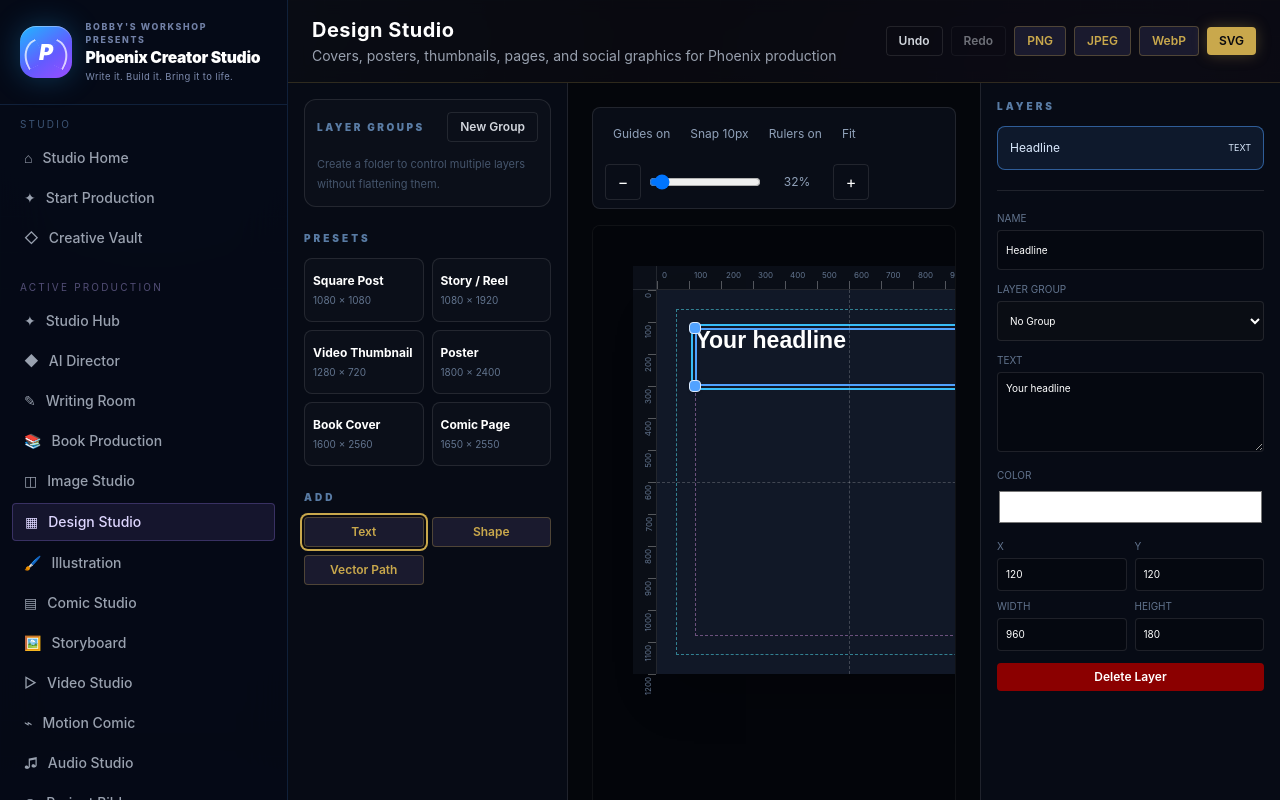
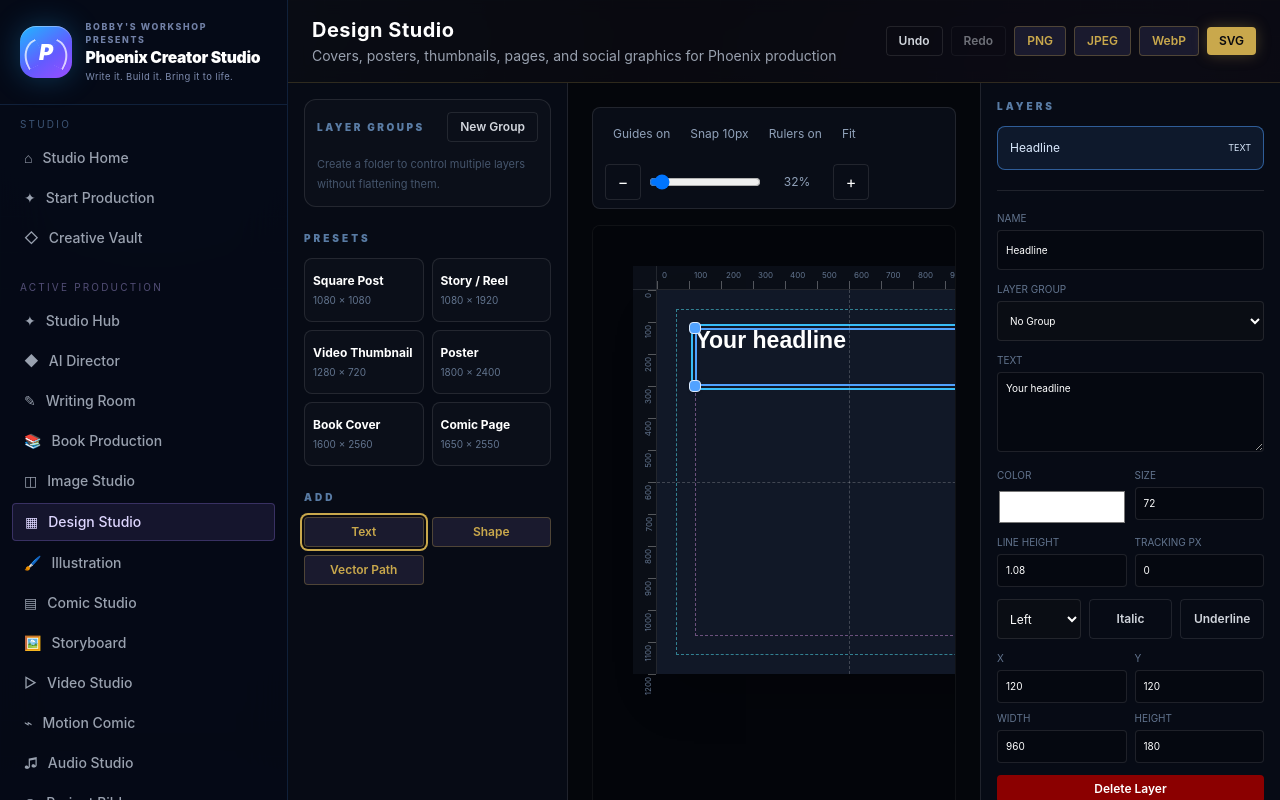
Before and after one commit to Bboy9090/SagaArchitect, a Next.js app: page /universe/1/design in a window 1280 px wide. Both pictures are taken after a click on the button "Text". Shown: the top 800 px of the page. Built offline with nearby package versions, Linux system fonts and the light colour scheme.

Commit message:
feat(design): add advanced typography with multiline SVG parity

```diff
--- a/src/app/universe/[id]/design/page.tsx
+++ b/src/app/universe/[id]/design/page.tsx
@@ -27,6 +27,8 @@ import {
   moveVectorPoint,
   scaleVectorContours,
   scaleVectorPoints,
+  textLetterSpacing,
+  textLineHeight,
   vectorPathFillRule,
   vectorPathSvgD,
   type PhoenixMediaDocument,
@@ -115,7 +117,12 @@ function buildSvg(document: PhoenixMediaDocument): string {
     if (layer.type === 'text') {
       const anchor = layer.align === 'center' ? 'middle' : layer.align === 'right' ? 'end' : 'start';
       const tx = layer.align === 'center' ? x + width / 2 : layer.align === 'right' ? x + width : x;
-      return wrap(`<text x="${tx}" y="${y + layer.fontSize}" fill="${layer.color}" font-size="${layer.fontSize}" font-family="${escapeXml(layer.fontFamily)}" font-weight="${layer.fontWeight}" text-anchor="${anchor}" opacity="${opacity}" transform="${transform}">${escapeXml(layer.text)}</text>`);
+      const lineHeight = textLineHeight(layer);
+      const lines = layer.text.split(/\r?\n/);
+      const tspans = lines.map((line, index) =>
+        `<tspan x="${tx}" dy="${index === 0 ? 0 : lineHeight}">${escapeXml(line)}</tspan>`
+      ).join('');
+      return wrap(`<text x="${tx}" y="${y + layer.fontSize}" fill="${layer.color}" font-size="${layer.fontSize}" font-family="${escapeXml(layer.fontFamily)}" font-weight="${layer.fontWeight}" font-style="${layer.italic ? 'italic' : 'normal'}" text-decoration="${layer.underline ? 'underline' : 'none'}" letter-spacing="${textLetterSpacing(layer)}" text-anchor="${anchor}" opacity="${opacity}" transform="${transform}" xml:space="preserve">${tspans}</text>`);
     }
 
     if (layer.type === 'path') {
@@ -513,7 +520,7 @@ export default function DesignStudioPage({ params }: DesignStudioPageProps) {
                 return (
                   <button key={layer.id} type="button" data-media-interactive="true" onClick={() => setSelectedLayerId(layer.id)} style={style} className="block border-0 bg-transparent p-0 text-left">
                     {layer.type === 'shape' && <div className="h-full w-full" style={{ background: gradientFillCss(layer.gradient, layer.fill), border: layer.strokeWidth ? `${Math.max(1, layer.strokeWidth * zoom)}px solid ${layer.stroke}` : undefined }} />}
-                    {layer.type === 'text' && <div className="h-full w-full overflow-hidden" style={{ color: layer.color, fontSize: layer.fontSize * zoom, fontFamily: layer.fontFamily, fontWeight: layer.fontWeight, lineHeight: 1.05, textAlign: layer.align }}>{layer.text}</div>}
+                    {layer.type === 'text' && <div className="h-full w-full overflow-hidden whitespace-pre-wrap" style={{ color: layer.color, fontSize: layer.fontSize * zoom, fontFamily: layer.fontFamily, fontWeight: layer.fontWeight, fontStyle: layer.italic ? 'italic' : 'normal', textDecoration: layer.underline ? 'underline' : 'none', letterSpacing: textLetterSpacing(layer) * zoom, lineHeight: `${textLineHeight(layer) * zoom}px`, textAlign: layer.align }}>{layer.text}</div>}
                     {layer.type === 'path' && (
                       <svg viewBox={`0 0 ${layer.transform.width} ${layer.transform.height}`} className="h-full w-full overflow-visible">
                         {layer.gradient && (
@@ -611,9 +618,29 @@ export default function DesignStudioPage({ params }: DesignStudioPageProps) {
                   <label className="block text-[10px] uppercase text-slate-500">Text
                     <textarea value={selected.text} onChange={event => patchLayer({ text: event.target.value } as Partial<PhoenixMediaLayer>)} className="mt-1 min-h-20 w-full rounded border border-white/10 bg-black/20 p-2 text-white" />
                   </label>
-                  <label className="block text-[10px] uppercase text-slate-500">Color
-                    <input type="color" value={selected.color} onChange={event => patchLayer({ color: event.target.value } as Partial<PhoenixMediaLayer>)} className="mt-1 h-10 w-full" />
-                  </label>
+                  <div className="grid grid-cols-2 gap-2">
+                    <label className="block text-[10px] uppercase text-slate-500">Color
+                      <input type="color" value={selected.color} onChange={event => patchLayer({ color: event.target.value } as Partial<PhoenixMediaLayer>)} className="mt-1 h-10 w-full" />
+                    </label>
+                    <label className="text-[10px] uppercase text-slate-500">Size
+                      <input type="number" min={8} max={300} value={selected.fontSize} onChange={event => patchLayer({ fontSize: Number(event.target.value) } as Partial<PhoenixMediaLayer>)} className="mt-1 w-full rounded border border-white/10 bg-black/20 p-2 text-white" />
+                    </label>
+                    <label className="text-[10px] uppercase text-slate-500">Line height
+                      <input type="number" min={0.5} max={4} step={0.05} value={selected.lineHeight ?? 1.08} onChange={event => patchLayer({ lineHeight: Number(event.target.value) } as Partial<PhoenixMediaLayer>)} className="mt-1 w-full rounded border border-white/10 bg-black/20 p-2 text-white" />
+                    </label>
+                    <label className="text-[10px] uppercase text-slate-500">Tracking px
+                      <input type="number" min={-20} max={200} step={0.5} value={selected.letterSpacing ?? 0} onChange={event => patchLayer({ letterSpacing: Number(event.target.value) } as Partial<PhoenixMediaLayer>)} className="mt-1 w-full rounded border border-white/10 bg-black/20 p-2 text-white" />
+                    </label>
+                  </div>
+                  <div className="grid grid-cols-3 gap-2">
+                    <select value={selected.align} onChange={event => patchLayer({ align: event.target.value as 'left' | 'center' | 'right' } as Partial<PhoenixMediaLayer>)} className="min-h-10 rounded border border-white/10 bg-[#0a0d14] px-2 text-xs text-white">
+                      <option value="left">Left</option>
+                      <option value="center">Center</option>
+                      <option value="right">Right</option>
+                    </select>
+                    <Button size="sm" variant={selected.italic ? 'gold' : 'ghost'} onClick={() => patchLayer({ italic: !selected.italic } as Partial<PhoenixMediaLayer>)}>Italic</Button>
+                    <Button size="sm" variant={selected.underline ? 'gold' : 'ghost'} onClick={() => patchLayer({ underline: !selected.underline } as Partial<PhoenixMediaLayer>)}>Underline</Button>
+                  </div>
                 </>
               )}
               {selected.type === 'shape' && (
```
